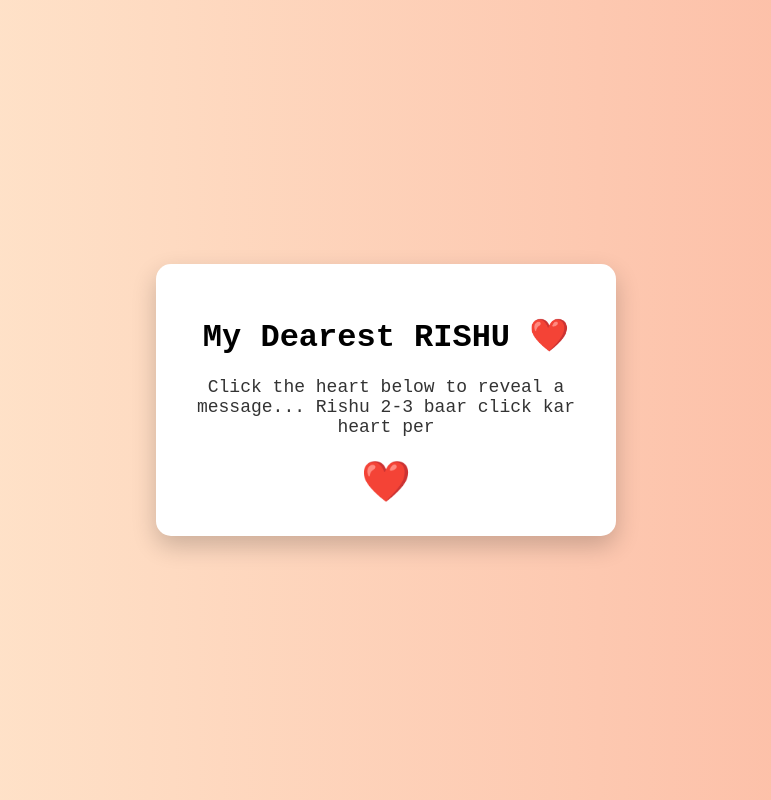
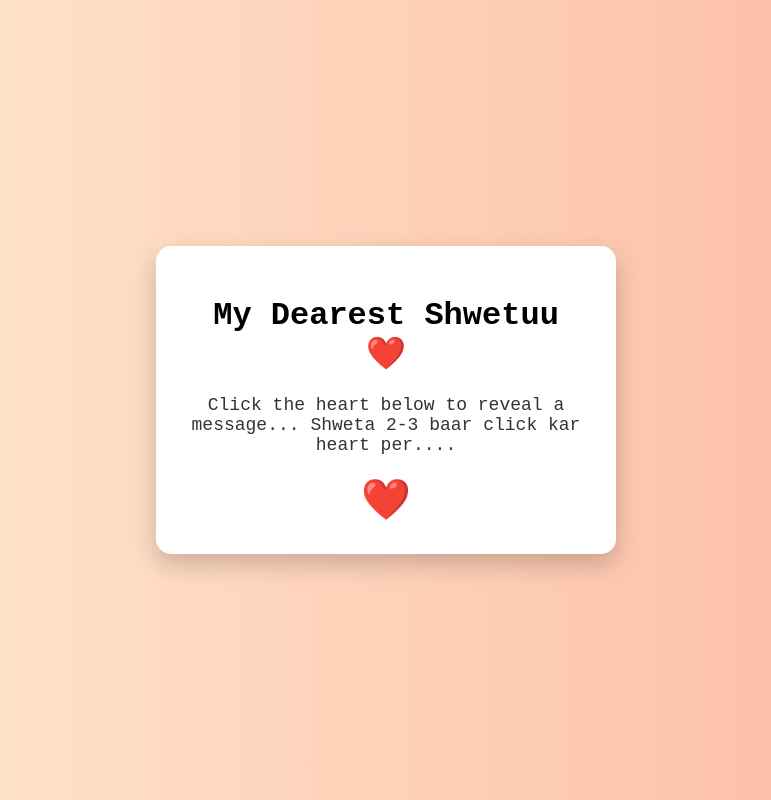
Before and after one commit to Ashishx079/RISHIKA, a plain HTML site: page index.html in a window 1280 px wide. Shown: the whole page, without its empty margins (254-1025 px from the left). Drawn offline with Linux system fonts and the light colour scheme.

Commit message:
Update index.html

```diff
--- a/index.html
+++ b/index.html
@@ -8,9 +8,9 @@
 </head>
 <body>
   <div class="letter-container">
-    <h1>My Dearest RISHU ❤️</h1>
+    <h1>My Dearest Shwetuu ❤️</h1>
     <p id="message">Click the heart below to reveal a message...
-  Rishu 2-3 baar click kar heart per
+  Shweta  2-3 baar click kar heart per....
     </p>
     <button onclick="showLove()" class="heart-button">❤️</button>
   </div>
```
